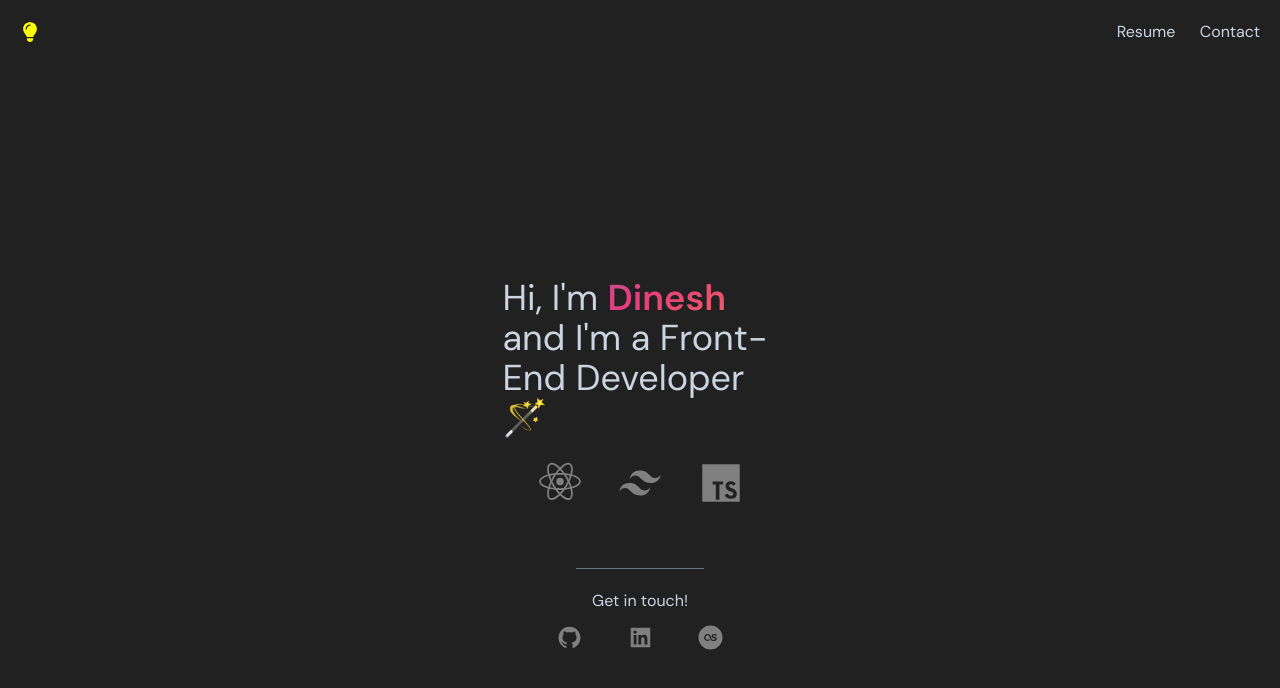
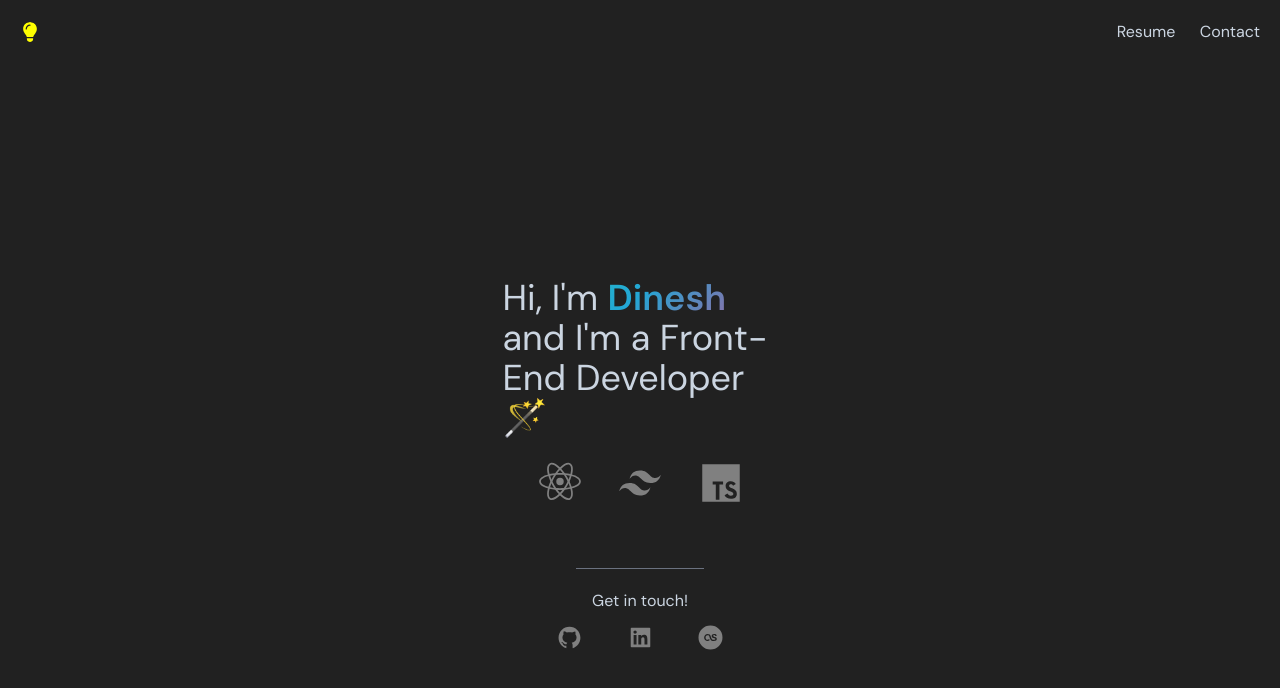
Before and after one commit to thatcatfromspace/portfolio-v2, a React (Vite) app: page / in a window 1280 px wide. Shown: the top 688 px of the page. Built offline with nearby package versions, Linux system fonts and the light colour scheme.

Commit message:
reduced gradient duration

```diff
--- a/src/gradient.css
+++ b/src/gradient.css
@@ -1,7 +1,7 @@
 .name {
 	background: linear-gradient(-45deg, #ee7752, #e73c7e, #23a6d5, #23d5ab);
 	background-size: 400% 400%;
-	animation: gradient 10s ease infinite;
+	animation: gradient 5s ease infinite;
 	height: 100vh;
     background-clip: text;
     color: transparent;
```
